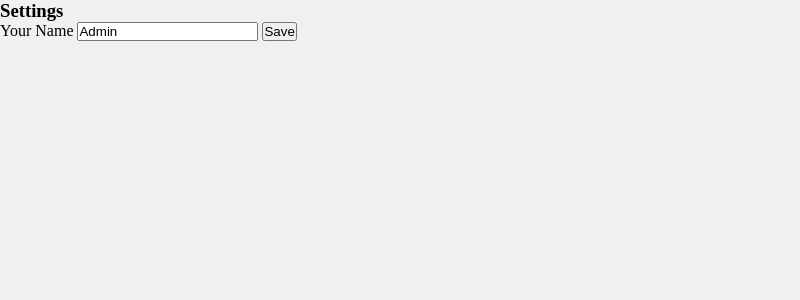
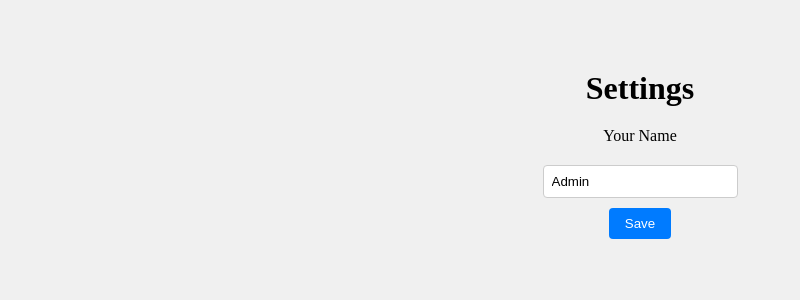
Before and after one commit to moyuhualuo/flask_project, a Flask app: page /settings in a window 1280 px wide. Shown: the part 44-344 px from the top of the page, without its empty margins (0-800 px from the left). Run offline with Flask 3, Linux system fonts and the light colour scheme; a user stored in the database is signed in.

Commit message:
HTMLs over

```diff
--- a/app.py
+++ b/app.py
@@ -168,7 +168,6 @@ def settings():
         db.session.commit()
         flash('Settings updated.')
         return redirect(url_for('index'))
-
     return render_template('settings.html')
 if __name__ == '__main__':
     app.run()
--- a/templates/index.html
+++ b/templates/index.html
@@ -5,10 +5,12 @@
     <meta name="viewport" content="width=device-width, initial-scale=1.0">
     <link rel="icon" href="{{ url_for('static', filename='icon/icon.svg') }}">
     <link rel="stylesheet" href="https://cdnjs.cloudflare.com/ajax/libs/font-awesome/6.0.0/css/all.min.css">
+    {% block extra_styles %}{% endblock %}
     {% block head %}
     <link rel="stylesheet" href="{{ url_for('static', filename='css/style.css') }}" type="text/css">
     <title>Moyu lau's site</title>
-    {% endblock %}
+    {% endblock head%}
+
 </head>
 <body>
     {# 横向标签栏 #}
@@ -29,7 +31,7 @@
 
     </ul>
     </nav>
-    {% endblock %}
+    {% endblock navbar%}
     {% block content %}{% endblock content %}
     {% block other%}{% endblock other%}
 </body>
--- a/templates/login.html
+++ b/templates/login.html
@@ -3,6 +3,7 @@
 <link rel="stylesheet" href="{{ url_for('static', filename='css/test_demo.css') }}" type="text/css">
 <title>login!!!</title>
 {% endblock head %}
+{% block navbar %}{% endblock navbar%}
 {% block content %}
 <div class="login-container">
     <h3>Login</h3>
@@ -18,4 +19,4 @@
         <input class="btn btn-primary" type="submit" name="submit" value="Submit">
     </form>
 </div>
-{% endblock %}
+{% endblock content%}
--- a/templates/settings.html
+++ b/templates/settings.html
@@ -1,9 +1,52 @@
 {% extends 'index.html' %}
 
+{% block extra_styles %}
+<style>
+    .settings {
+        display: flex;
+        flex-direction: column; /* 使子元素垂直排列 */
+        justify-content: center;
+        align-items: center; /* 水平居中对齐 */
+        padding: 0;
+        margin: 70px 0 0; /* 顶部外边距为20px，底部外边距为0 */
+    }
+
+    .name {
+        display: flex;
+        flex-direction: column; /* 使表单元素垂直排列 */
+        align-items: center; /* 水平居中对齐 */
+        gap: 10px; /* 元素间距 */
+         margin: 20px 10px 10px; /* 顶部外边距为20px，底部外边距为0 */
+    }
+
+    .name input[type="text"] {
+        padding: 8px;
+        border: 1px solid #ccc;
+        border-radius: 4px;
+        margin: 10px 0 0
+    }
+
+    .name .btn {
+        padding: 8px 16px;
+        border: none;
+        border-radius: 4px;
+        background-color: #007bff;
+        color: white;
+        cursor: pointer;
+    }
+
+    .name .btn:hover {
+        background-color: #0056b3;
+    }
+</style>
+{% endblock extra_styles %}
+
 {% block content %}
-<h3>Settings</h3>
-<form method="post">
-    Your Name <input type="text" name="name" autocomplete="off" required value="{{ current_user.name }}">
-    <input class="btn" type="submit" name="submit" value="Save">
-</form>
+    <div class="settings">
+        <h1>Settings</h1>
+        <form class="name" method="post">
+            Your Name <input type="text" name="name" autocomplete="off" required value="{{ current_user.name }}">
+            <input class="btn" type="submit" name="submit" value="Save">
+        </form>
+    </div>
 {% endblock %}
```
Also changed, not shown: static/css/commit.css (added, +59 -0 lines), templates/commit.html (+6 -43 lines), data.db.
